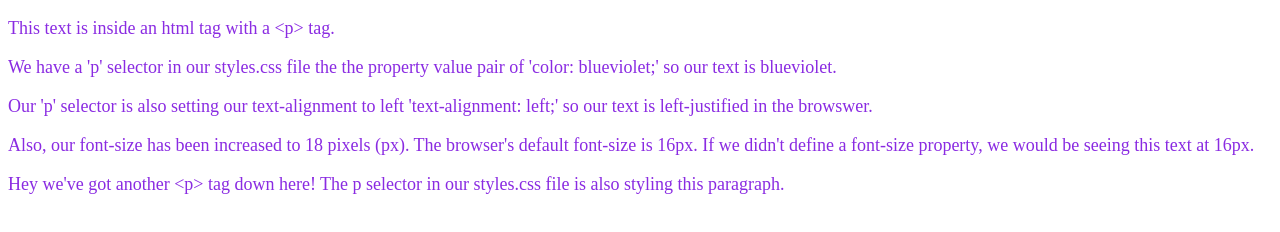
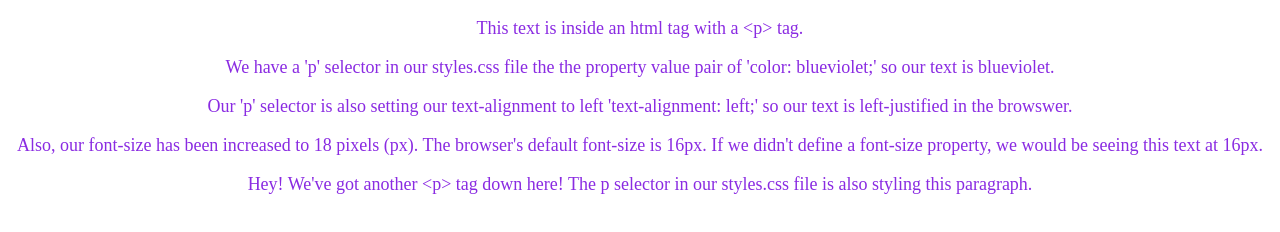
Before and after one commit to shimmeringtrashpile/DES3205-2023, a plain HTML site: page 1-connect-css-to-html/index.html in a window 1280 px wide. Drawn offline with Linux system fonts and the light colour scheme.

Commit message:
Enhance lesson 1.

```diff
--- a/1-connect-css-to-html/css/styles.css
+++ b/1-connect-css-to-html/css/styles.css
@@ -10,6 +10,7 @@
                                 or 'align,' for text alignments like left right and center.
                                 or 'font-size' for things like 16px.
   You computer understands that you've given it a property value pair when it sees a :, also known as a colon.
+
   Here's the structure of a selector that contains three property value pairs.
   It's the template your computer is looking for to take your design rule and apply it to your html.
 
@@ -20,42 +21,53 @@ selector {
 }
 
 This is just the template though. Let's make an actual useful selector!
-As we know, text is the most basic component of design.
-Most html files have body copy.
+
+As we know, typography is the most basic component of design. So let's start there.
+
+Most html files have body copy. This means your going to see our friend the <p> tag A LOT.
 Web browser's know, "When I see a tag with the p element inside, <p></p>, that's body copy!"
 The letter p stands for paragraph.
-CSS understands these basic html elements such as p, body, head, a, etc and we can use these to style our page.
-The letter 'p' is the paragraph selector for the p HTML element.
-Go take a look at the <p></p> tags in your index.html file and come back.
+ p is the html element. <----- Commit this word element to memory. We'll use it a lot.
+<p> is the opening tag.
+</p> is the closing tag.
+A sentence in html commonly looks like this:
+<p> The quick brown fox jumped over the lazy dog. </p>
 
+So now let's talk about how CSS fits into this.
+CSS understands the basic html elements such as p, body, head, a, etc and we can use these to style our page.
+In CSS, the letter 'p' is the paragraph selector for the p HTML element.
+
+It can be hard to remember the language here. I think of it like this.
+"The CSS selector selects the HTML element."
+
+Now, go take a look at the <p></p> tags in your index.html file and come back. There's a bunch, right?
+
+
+OK. Let's style that text!
 When we create a p selector in our CSS file, we are creating a design rule that wil be applied to every <p> tag in our html file.
-An empty pe selector won't do anything, though. Boring!
+An empty p selector won't do anything, though. Boring!
 p {
 
 }
 
-Let's get fany and add some properties inside this 'p' selector.
+Let's get fancy and add some properties and values inside this 'p' selector.
 
 p {
     color: blueviolet;
-    text-align: left;
+    text-align: center;
     font-size: 18px;
 }
 
-This will do three things to the text that lives inside our html <p></p> tags. It will:
-- Change the font color from black (the default) to blueviolet,
-- Align the text left,
-- Set the font size from 16px (the default) to 18px!
+We added three property value pairs so this will do three things to the text that lives inside our html file's <p></p> tags.
+
+It will:
+- Change the font color from black (the browser default) to blueviolet,
+- Align the text from left (the browser default) to center,
+- Set the font size from 16px (the browser default) to 18px!
 */
 
 p {
     color: blueviolet;
-    text-align: left;
+    text-align: center;
     font-size: 18px;
 }
-
-p {
-    color: blueviolet;
-    /* color: #8A2BE2;
-  color: rgb(138,43,226); */
-}
--- a/1-connect-css-to-html/index.html
+++ b/1-connect-css-to-html/index.html
@@ -23,7 +23,7 @@
                 <p>Also, our font-size has been increased to 18 pixels (px). The browser's default font-size is 16px. If we didn't define a font-size property, we would be seeing this text at 16px.</p>
     </div>
     <div>
-        <p>Hey we've got another &lt;p&gt; tag down here! The p selector in our styles.css file is also styling this paragraph.</p>
+        <p>Hey! We've got another &lt;p&gt; tag down here! The p selector in our styles.css file is also styling this paragraph.</p>
     </div>
 </body>
 
```
